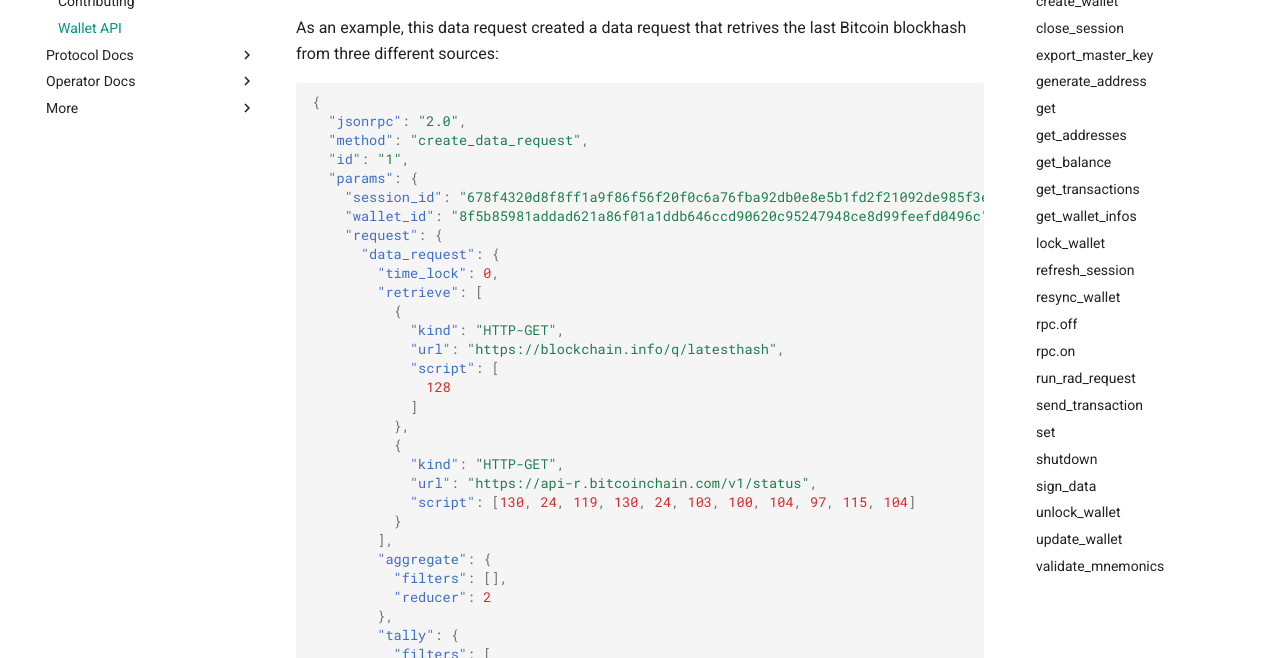
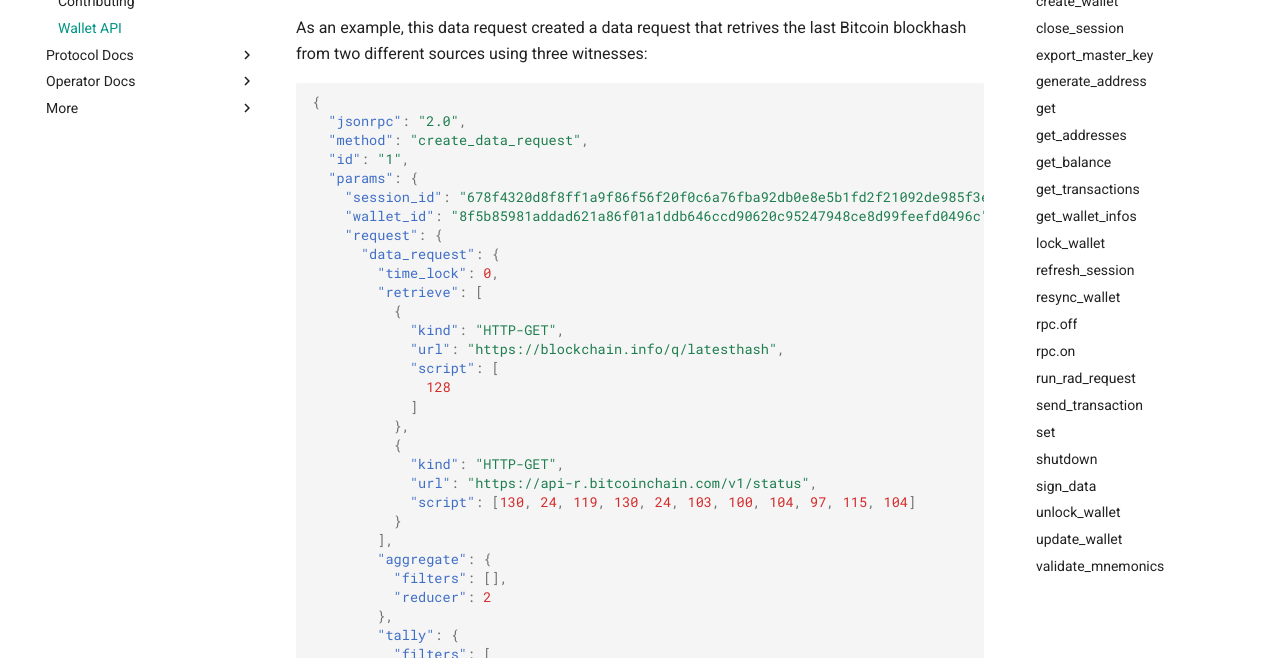
Before and after one commit to witnet/documentation, an MkDocs documentation site: the page built from docs/developer/wallet-api.md, in a window 1280 px wide and 900 px high, scrolled down 2341 px, cut to the strip 242-900 px from the top of the window. Built offline with MkDocs 1.6.1 and Material for MkDocs 9.7.7, drawn with Linux system fonts in a browser that asks for light colours; comment, search, counter and statistics services are not loaded.

Commit message:
fix: modify a wrong number

````diff
--- a/docs/developer/wallet-api.md
+++ b/docs/developer/wallet-api.md
@@ -63,7 +63,7 @@ Request with parameters:
 
 More information about the parameters can be found in the tutorial of [data request parameters fine-tuning](https://docs.witnet.io/tutorials/bitcoin-price-feed/fine-tuning/).
 
-As an example, this data request created a data request that retrives the last Bitcoin blockhash from three different sources:
+As an example, this data request created a data request that retrives the last Bitcoin blockhash from two different sources using three witnesses:
 
 ```json
 {
````
